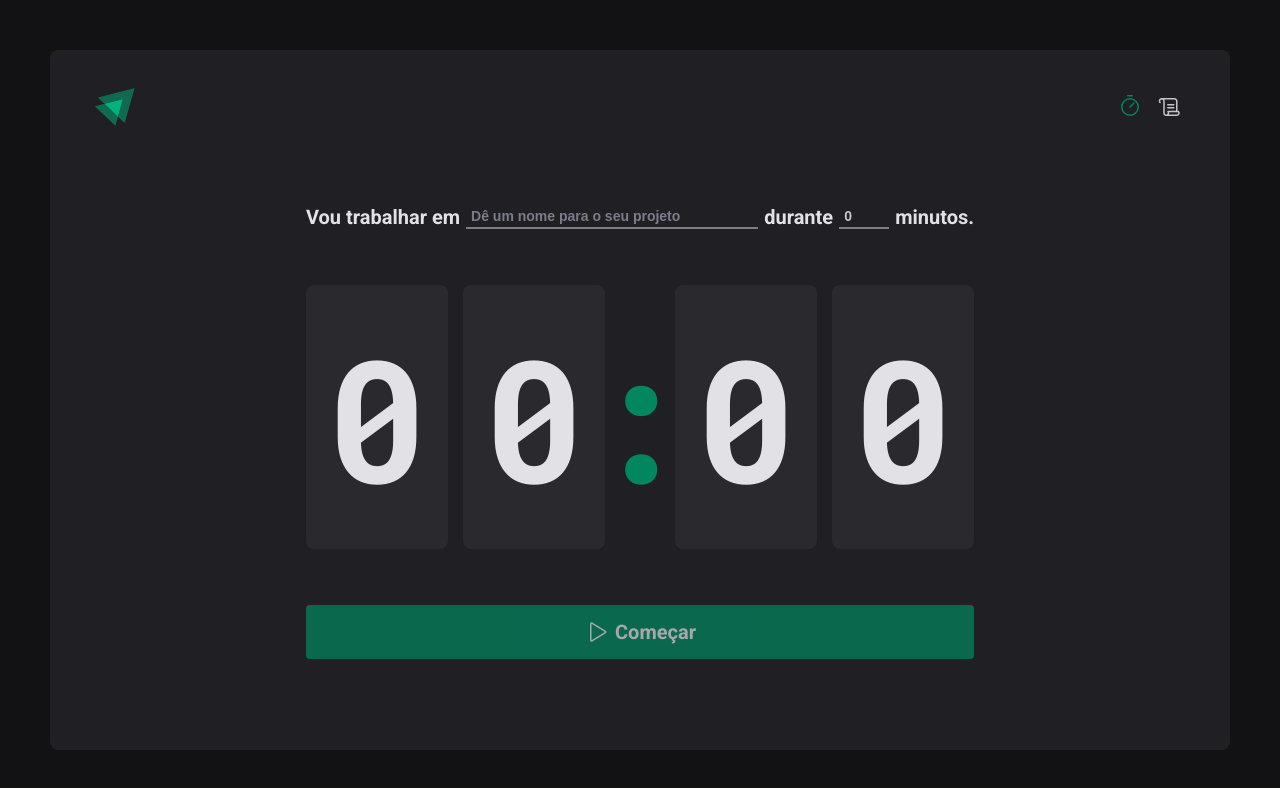
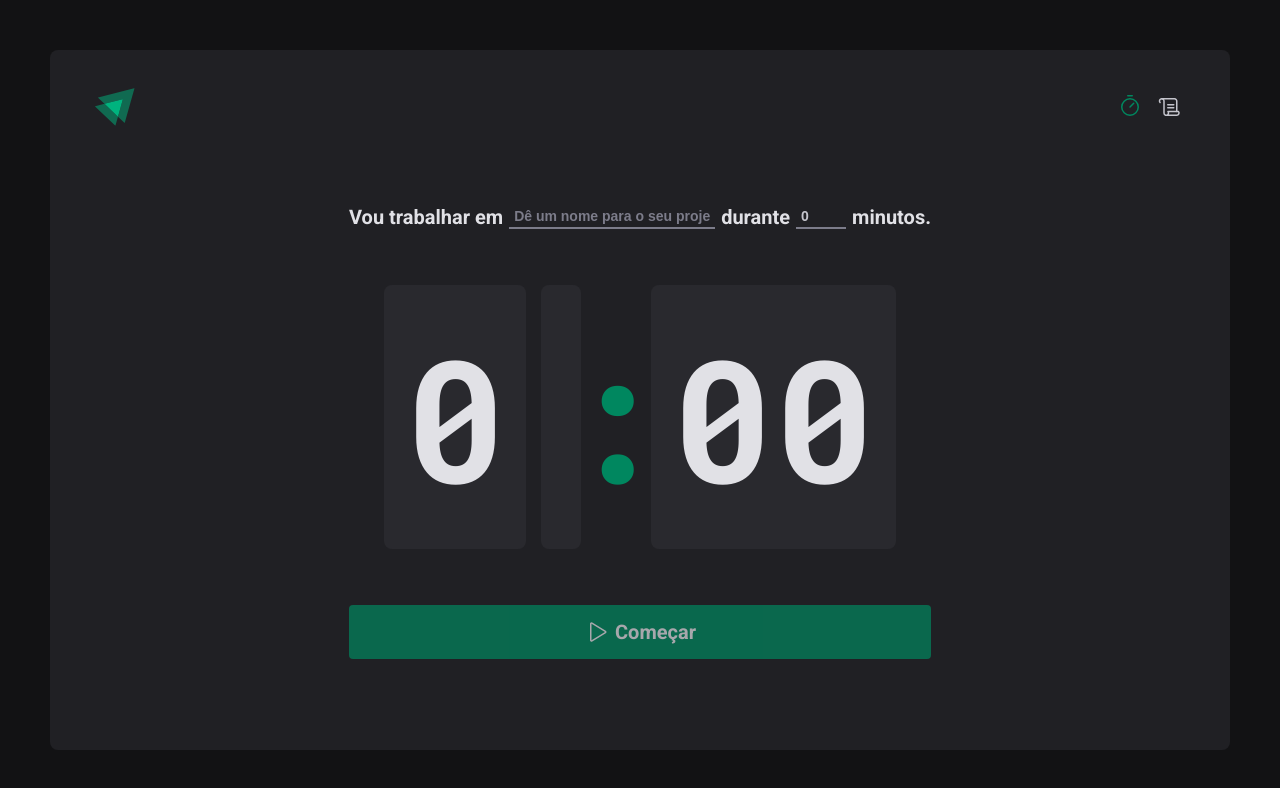
Before and after one commit to LuscaCid/ignite-timer-tsx, a React (Vite) app: page / in a window 1280 px wide. Shown: the top 788 px of the page. Built offline with nearby package versions, Linux system fonts and the light colour scheme.

Commit message:
workin on display minutes on countdown, at least add an variable to receive string with padstart numbers

```diff
--- a/src/pages/Home/index.tsx
+++ b/src/pages/Home/index.tsx
@@ -11,7 +11,7 @@ import {
   TaskInput,
   MinutesAmountInput
 } from './styles'
-import { useState } from 'react'
+import { useEffect, useState } from 'react'
 
 const newCycleFormValidationSchema = zod.object({
   task : zod.string().min(1, 'informe a tarefa'),
@@ -41,8 +41,7 @@ function Home()  {
   const [cycles, setCycles] = useState<Cycle []>([])
 
   const [actualCycleId, setActualCycleId] = useState<string | null>(null)
-
-
+  const [minutes, setMinutes] = useState<number>(0)
   const handleCreateNewCycle = (data : NewCycleFormDataType) => {
     const {minutesAmount, task} = data
     const id : string = new Date().getTime().toString()
@@ -56,14 +55,19 @@ function Home()  {
     setCycles(prevState => [...prevState , newCycle])
     setActualCycleId(id)
     reset()
+
   }
   const actualActiveCycle = cycles.find((cycle) => cycle.id === actualCycleId)
-
-  console.log(actualCycleId, 'id do ciclo atual')
-  console.log('ciclo atual procurado no array de ciclos', actualActiveCycle)
+  //starts with undefined
 
   const task = watch('task')
   const isSubmitDisabled = !task
+
+  useEffect(() => {
+    const minutesFromActualActiveCycle = actualActiveCycle?.taskInfo.minutesAmount
+    setMinutes(() => minutesFromActualActiveCycle ? minutesFromActualActiveCycle : 0 )
+  }, [actualActiveCycle])
+
   return (
     <HomeContainer>
       <form onSubmit={handleSubmit(handleCreateNewCycle)} action="">
@@ -97,11 +101,11 @@ function Home()  {
         </FormContainer>
 
       <CountdownContainer>
-        <span>0</span>
-        <span>0</span>
+        <span>{String(minutes)[1] ? String(minutes)[0] : 0}</span>
+        <span>{String(minutes)[1] }</span>
         <Separator>:</Separator>
-        <span>0</span>
-        <span>0</span>
+        <span>00</span>
+
       </CountdownContainer>
       <StartCountdownButton
         disabled = {isSubmitDisabled}
```
